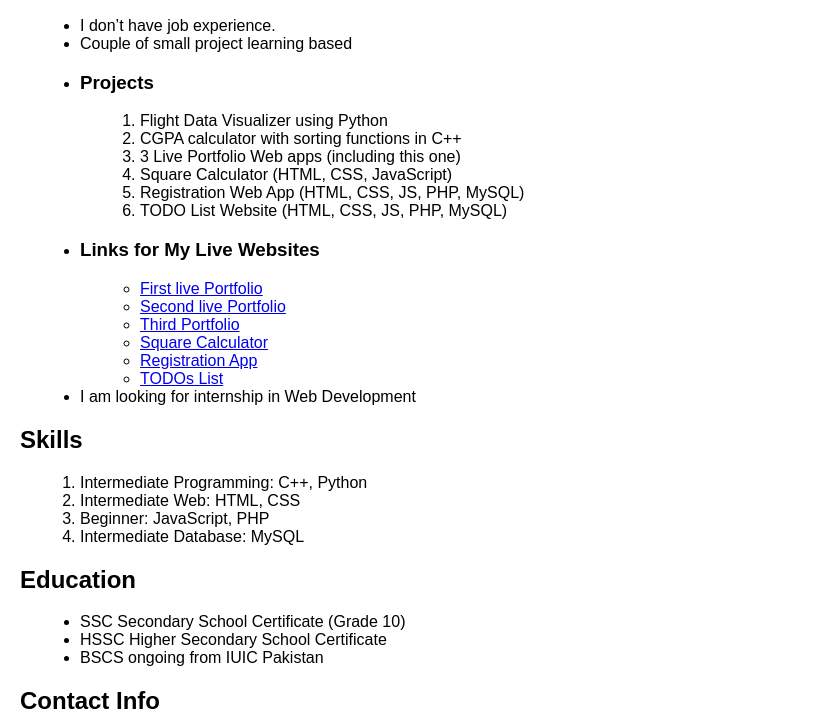
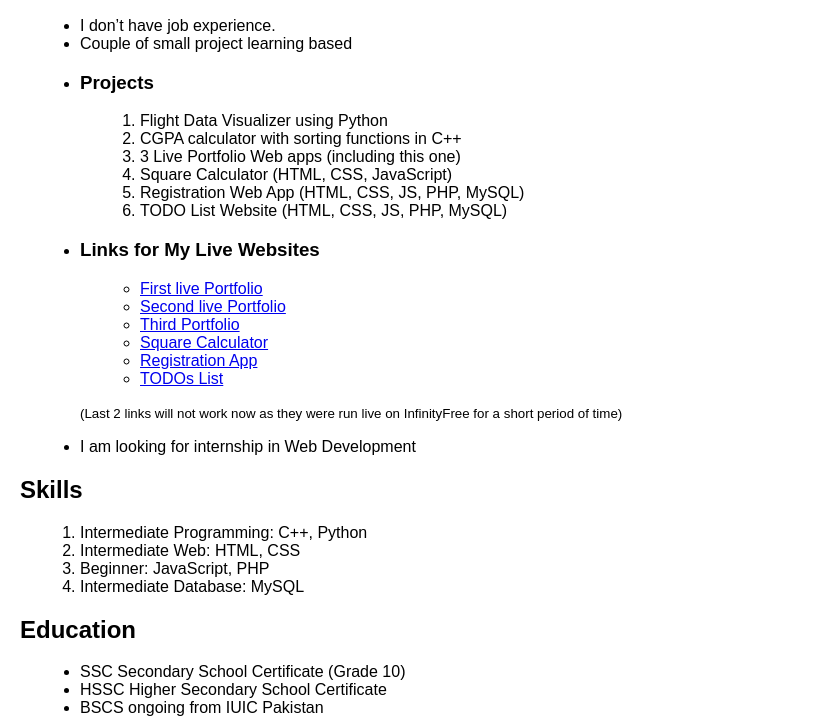
Before and after one commit to AliKhan887/My-Portfolio, a plain HTML site: page index.html in a window 1280 px wide. Shown: the part 111-829 px from the top of the page, without its empty margins (0-839 px from the left). Drawn offline with Linux system fonts and the light colour scheme.

Commit message:
index.html

```diff
--- a/index.html
+++ b/index.html
@@ -55,8 +55,8 @@
         <li><a href="https://alikhan887.github.io/Web-Quiz/">Square Calculator</a></li>
         <li><a href="http://Ali.fwh.is">Registration App</a></li>
         <li><a href="http://todos123.fwh.is">TODOs List</a></li>
-
       </ul>
+      <p><small>(Last 2 links will not work now as they were run live on InfinityFree for a short period of time)</small></p>
     </li>
     <li>I am looking for internship in Web Development</li>
   </ul>
```
